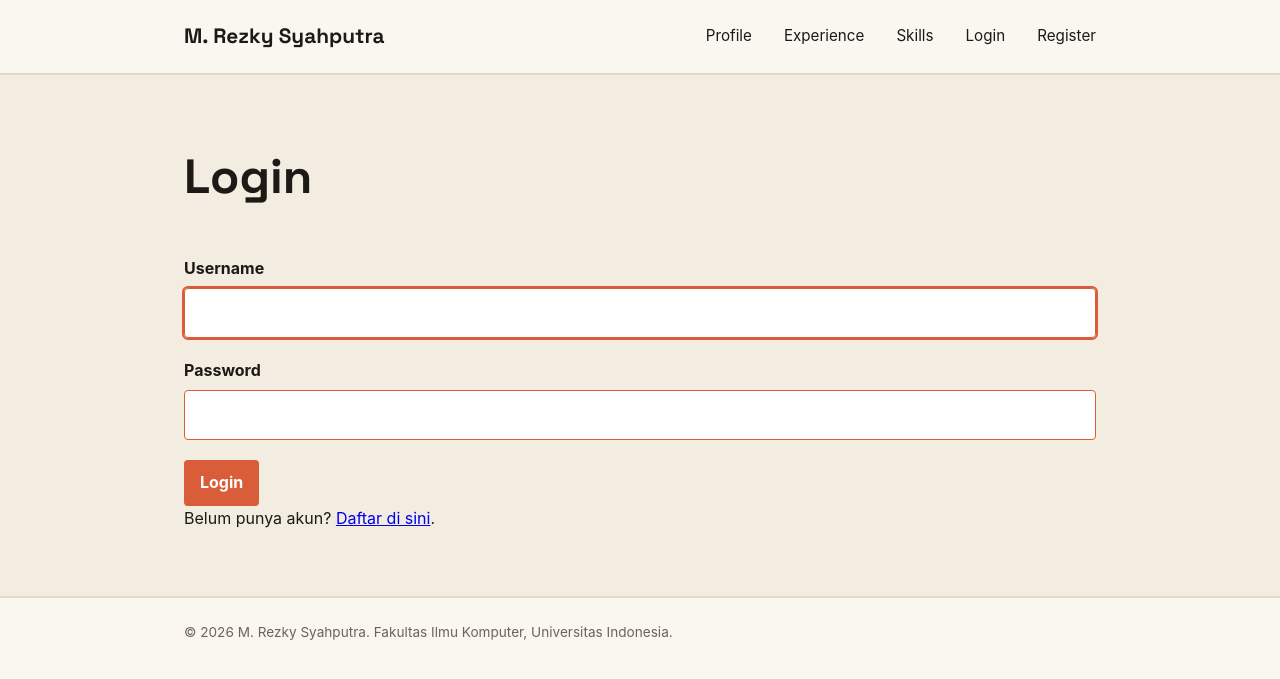
After one commit to rezkyrise/myportofolio, a Django app: page /login/ in a window 1280 px wide. The commit adds this page. Shown: the top 679 px of the page. Run offline with Django 5.2, Linux system fonts and the light colour scheme.

Commit message:
feat: implement register, login, logout with navbar auth status

```diff
--- a/main/urls.py
+++ b/main/urls.py
@@ -4,6 +4,7 @@ from main.views import (
     show_main,
     show_experience, create_experience, update_experience, delete_experience, get_experience_json,
     show_skill, create_skill, update_skill, delete_skill, get_skill_json,
+    register, login_user, logout_user,
 )
 
 
@@ -11,6 +12,9 @@ app_name = "main"
 
 urlpatterns = [
     path("", show_main, name="show_main"),
+    path("register/", register, name="register"),
+    path("login/", login_user, name="login"),
+    path("logout/", logout_user, name="logout"),
     path("experience/", show_experience, name="show_experience"),
     path("experience/add/", create_experience, name="create_experience"),
     path("experience/<uuid:experience_id>/update/", update_experience, name="update_experience"),
--- a/main/views.py
+++ b/main/views.py
@@ -4,7 +4,42 @@ from django.http import HttpResponse
 from django.shortcuts import get_object_or_404, redirect, render
 from main.models import Experience, Skill
 from main.forms import SkillForm, ExperienceForm
+from django.contrib.auth import login, logout
+from django.contrib.auth.forms import AuthenticationForm, UserCreationForm
+import datetime
 
+def register(request):
+    form = UserCreationForm(request.POST or None)
+
+    if request.method == "POST" and form.is_valid():
+        form.save()
+        messages.success(request, "Akun berhasil dibuat. Silakan login.")
+        return redirect("main:login")
+
+    context = {
+        "name": "M. Rezky Syahputra",
+        "form": form,
+    }
+    return render(request, "register.html", context)
+
+
+def login_user(request):
+    form = AuthenticationForm(request, data=request.POST or None)
+
+    if request.method == "POST" and form.is_valid():
+        login(request, form.get_user())
+        return redirect("main:show_main")
+
+    context = {
+        "name": "M. Rezky Syahputra",
+        "form": form,
+    }
+    return render(request, "login.html", context)
+
+
+def logout_user(request):
+    logout(request)
+    return redirect("main:show_main")
 
 def show_main(request):
     context = {
--- a/templates/base.html
+++ b/templates/base.html
@@ -18,6 +18,13 @@
                 <a href="{% url 'main:show_main' %}">Profile</a>
                 <a href="{% url 'main:show_experience' %}">Experience</a>
                 <a href="{% url 'main:show_skill' %}">Skills</a>
+                {% if user.is_authenticated %}
+                    <span class="nav-user">{{ user.username }}</span>
+                    <a href="{% url 'main:logout' %}">Logout</a>
+                {% else %}
+                    <a href="{% url 'main:login' %}">Login</a>
+                    <a href="{% url 'main:register' %}">Register</a>
+                {% endif %}
             </nav>
         </div>
     </header>
--- /dev/null
+++ b/templates/login.html
@@ -0,0 +1,33 @@
+{% extends "base.html" %}
+{% block meta %}
+    <title>Login - {{ name }}</title>
+{% endblock meta %}
+{% block content %}
+    <main>
+        <section class="experience-section">
+            <div class="container">
+                <h1>Login</h1>
+                {% for message in messages %}
+                    <p class="form-message">{{ message }}</p>
+                {% endfor %}
+                <form method="post" action="{% url 'main:login' %}" class="data-form">
+                    {% csrf_token %}
+                    {% for field in form %}
+                        <div class="form-group">
+                            <label for="{{ field.id_for_label }}">{{ field.label }}</label>
+                            {{ field }}
+                            {% for error in field.errors %}
+                                <p class="form-error">{{ error }}</p>
+                            {% endfor %}
+                        </div>
+                    {% endfor %}
+                    {% for error in form.non_field_errors %}
+                        <p class="form-error">{{ error }}</p>
+                    {% endfor %}
+                    <button type="submit" class="button">Login</button>
+                </form>
+                <p>Belum punya akun? <a href="{% url 'main:register' %}">Daftar di sini</a>.</p>
+            </div>
+        </section>
+    </main>
+{% endblock content %}
```
Also changed, not shown: templates/register.html (added, +33 -0 lines).
